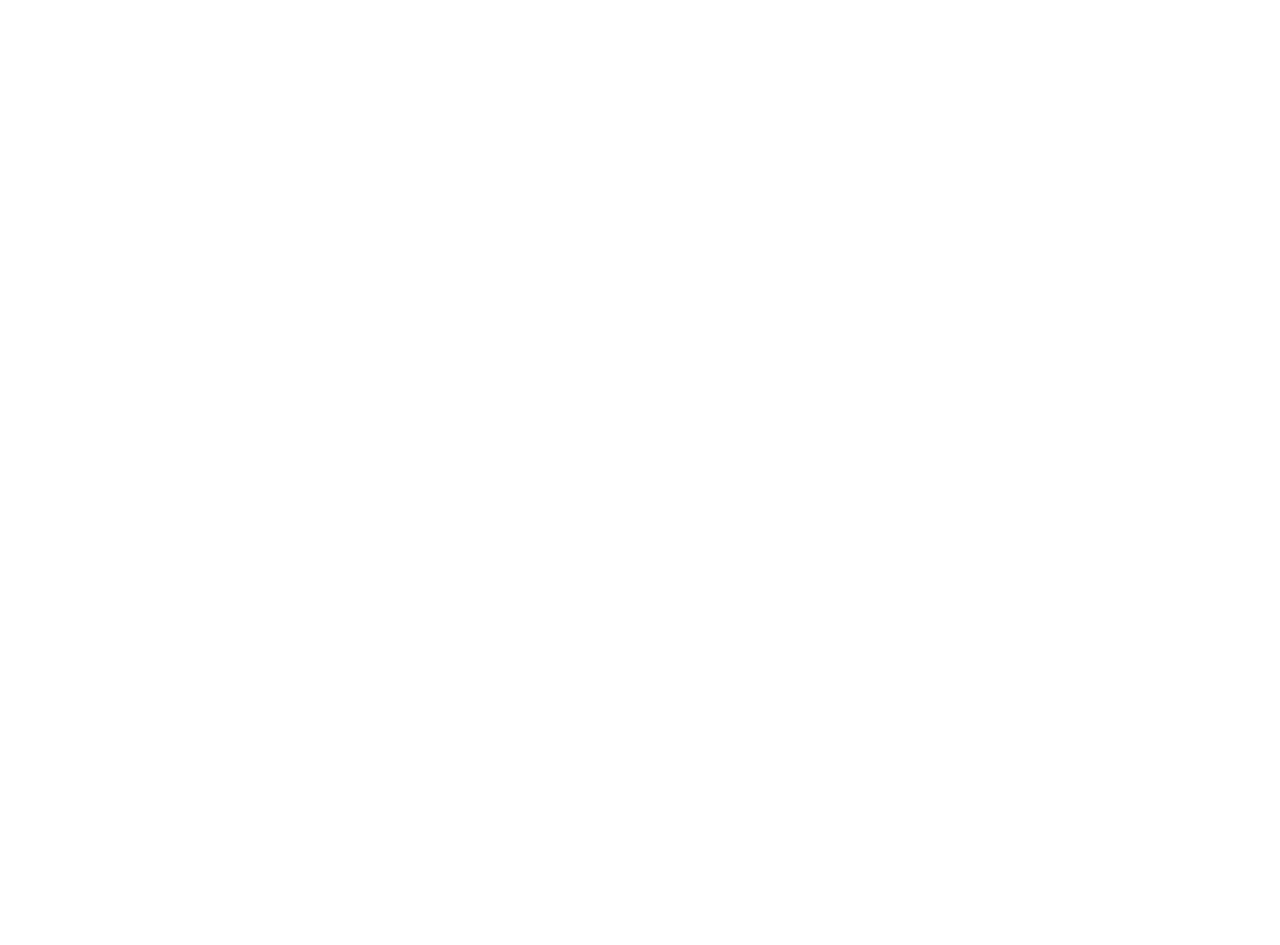
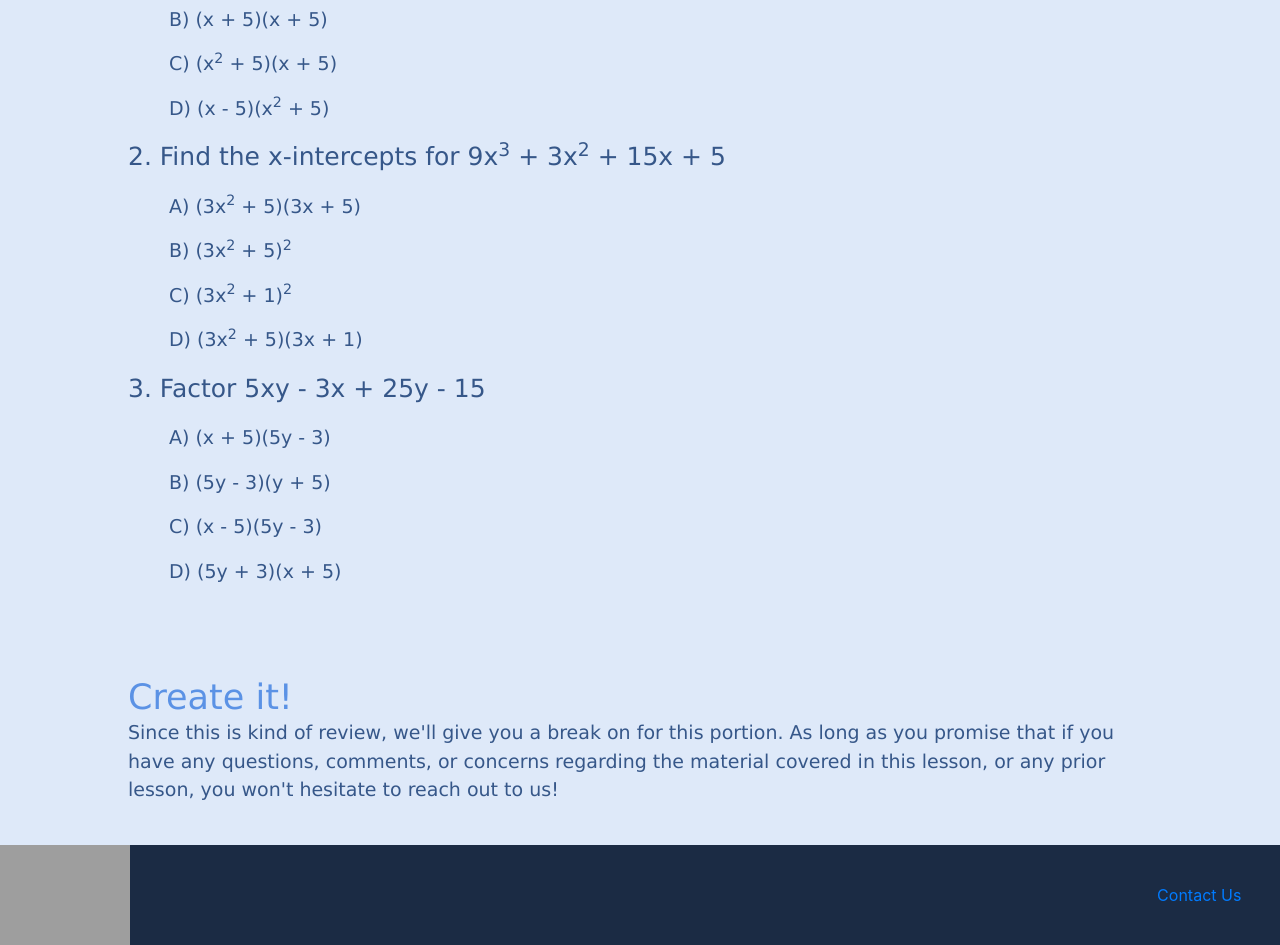
Before and after one commit to YomenT/bluebird-teaching, a React (Create React App) app in the folder reactapp/: page /passport_to_advanced_math/polynomials_of_higher_degree in a window 1280 px wide. Shown: the part 1420-2365 px from the top of the page. Before the commit the page ends 1335 px from the top, so only its background shows below. Built offline with nearby package versions, Linux system fonts and the light colour scheme; grey boxes are pictures that could not be loaded.

Commit message:
Completed PolynomialsOfHigherDegree

```diff
--- a/reactapp/src/components/passport-to-advanced-math/PolynomialsOfHigherDegree.js
+++ b/reactapp/src/components/passport-to-advanced-math/PolynomialsOfHigherDegree.js
@@ -42,8 +42,35 @@ class PolynomialsOfHigherDegree extends React.Component {
                     <p className="p-body-medium">
                         Remember that when we have a function that is factored like <span style={{ color: "#5b92e5" }}>y = (x - a)(x - b)(x - c)</span>, then we can
                         find the zeros/solutions by setting that equation to zero.  If we do, <span style={{ color: "#5b92e5" }}>(x - a)(x - b)(x - c) = 0</span>, then
-                        <span style={{ color: "#5b92e5" }}>a</span>, <span style={{ color: "#5b92e5" }}>b</span>, and <span style={{ color: "#5b92e5" }}>c</span> are all
+                        <span style={{ color: "#5b92e5" }}> a</span>, <span style={{ color: "#5b92e5" }}>b</span>, and <span style={{ color: "#5b92e5" }}>c</span> are all
                         the x-intercepts/solutions/zeros.
+                    </p>
+
+                    <h4 className="h4-blue-headers" style={{ paddingTop: "75px" }}>Try it!</h4>
+
+                    <p className='p-body'>1.  Factor x<sup>3</sup> + 5x<sup>2</sup> + 5x + 25</p>
+                    <p className="p-body-small" style={{ marginLeft: "4%"}}>A)  (x + 5)(x - 5)</p>
+                    <p className="p-body-small" style={{ marginLeft: "4%"}}>B)  (x + 5)(x + 5)</p>
+                    <p className="p-body-small" style={{ marginLeft: "4%"}}>C)  (x<sup>2</sup> + 5)(x + 5)</p>
+                    <p className="p-body-small" style={{ marginLeft: "4%"}}>D)  (x - 5)(x<sup>2</sup> + 5)</p>
+
+                    <p className='p-body'>2.  Find the x-intercepts for 9x<sup>3</sup> + 3x<sup>2</sup> + 15x + 5</p>
+                    <p className="p-body-small" style={{ marginLeft: "4%"}}>A)  (3x<sup>2</sup> + 5)(3x + 5)</p>
+                    <p className="p-body-small" style={{ marginLeft: "4%"}}>B)  (3x<sup>2</sup> + 5)<sup>2</sup></p>
+                    <p className="p-body-small" style={{ marginLeft: "4%"}}>C)  (3x<sup>2</sup> + 1)<sup>2</sup></p>
+                    <p className="p-body-small" style={{ marginLeft: "4%"}}>D)  (3x<sup>2</sup> + 5)(3x + 1)</p>
+
+                    <p className='p-body'>3.  Factor 5xy - 3x + 25y - 15</p>
+                    <p className="p-body-small" style={{ marginLeft: "4%"}}>A)  (x + 5)(5y - 3)</p>
+                    <p className="p-body-small" style={{ marginLeft: "4%"}}>B)  (5y - 3)(y + 5)</p>
+                    <p className="p-body-small" style={{ marginLeft: "4%"}}>C)  (x - 5)(5y - 3)</p>
+                    <p className="p-body-small" style={{ marginLeft: "4%"}}>D)  (5y + 3)(x + 5)</p>
+
+                    <h4 className="h4-blue-headers" style={{ paddingTop: "75px" }}>Create it!</h4>
+
+                    <p className="p-body-small">
+                        Since this is kind of review, we'll give you a break on for this portion.  As long as you promise that if you have any questions, comments, or
+                        concerns regarding the material covered in this lesson, or any prior lesson, you won't hesitate to reach out to us!
                     </p>
 
                 </div>
```
